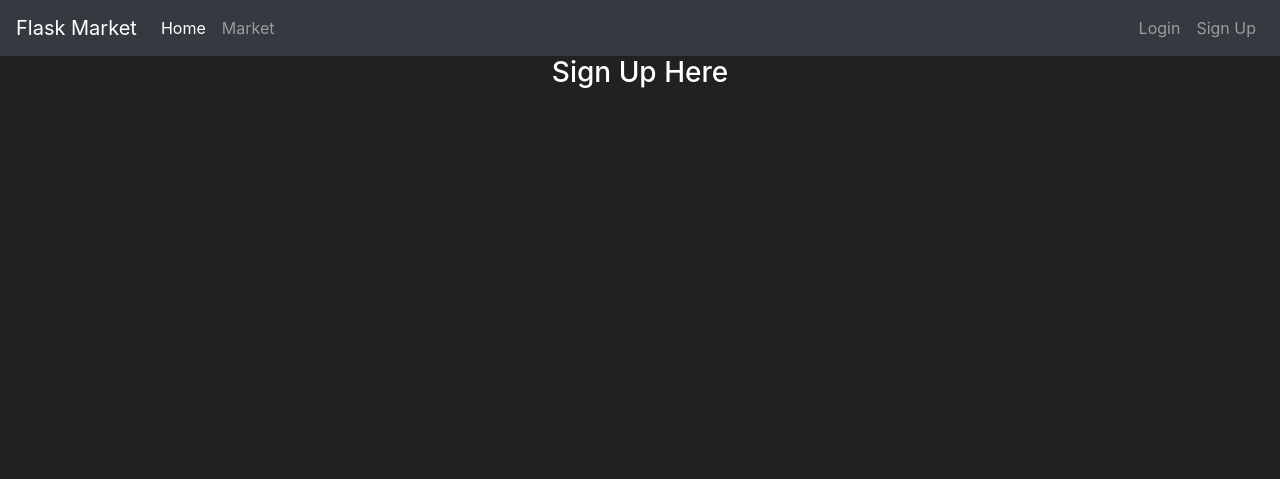
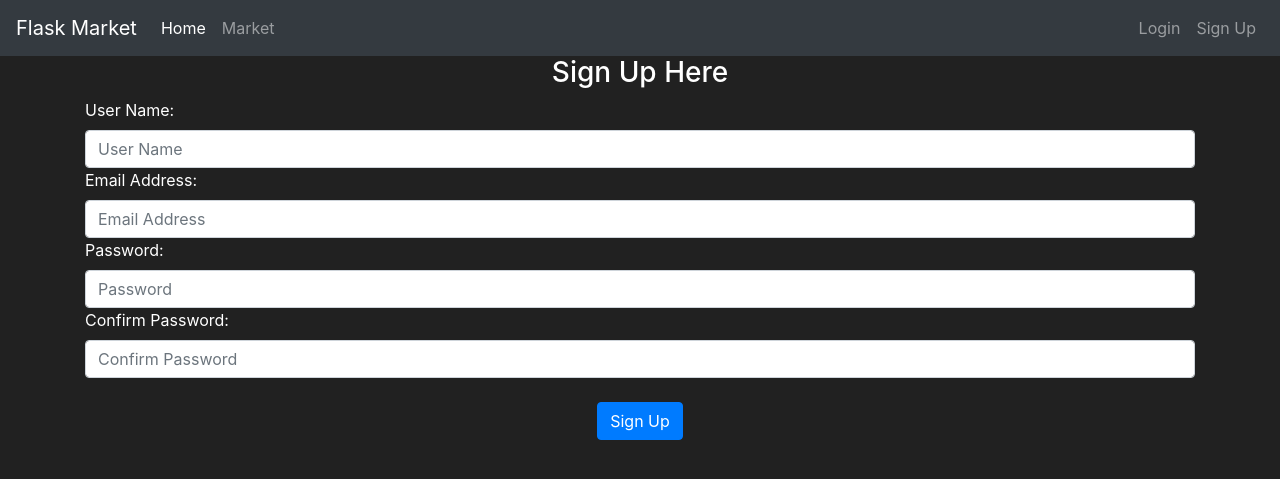
Before and after one commit to IanoSang/FLASK-MARKET, a Flask app: page /register in a window 1280 px wide. Shown: the top 479 px of the page. Run offline with Flask 2, Linux system fonts and the light colour scheme.

Commit message:
feat: adds a form to be deplayed for the user to sign up

```diff
--- a/markets/templates/register.html
+++ b/markets/templates/register.html
@@ -4,6 +4,26 @@ Registaration Page
 {% endblock %}
 
 {%block content %}
-<h3 class="text-center">Sign Up Here</h3>
-
+<body>
+    <div class="container-fluid">
+        <h3 class="text-center">Sign Up Here</h3>
+        <div class="container">
+            <form class="form-register" method="POST" style="color: white;">
+                {{ form.hidden_tag() }}
+                {{form.username.label}}
+                {{form.username( class="form-control", placeholder="User Name" )}}
+                {{form.email_address.label}}
+                {{form.email_address(class="form-control", placeholder="Email Address" )}}
+                {{form.password1.label}}
+                {{form.password1(class="form-control", placeholder="Password" )}}
+                {{form.password2.label}}
+                {{form.password2(class="form-control", placeholder="Confirm Password" )}}
+                <br>
+                <div class="col text-center">
+                {{form.submit(class="btn btn-primary btn-center")}}
+                </div>
+            </form>
+        </div>
+    </div>
+</body>
 {% endblock %}
```
